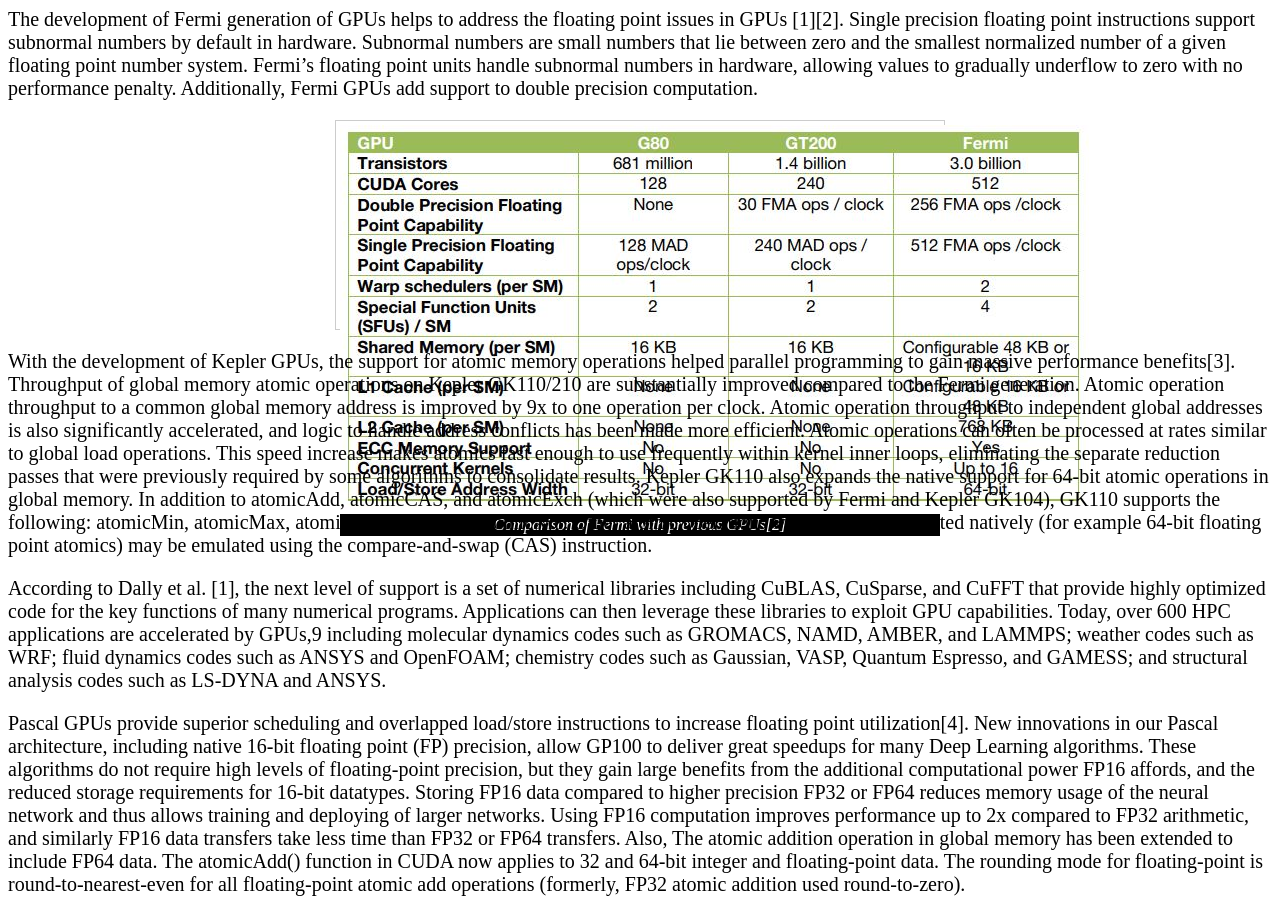
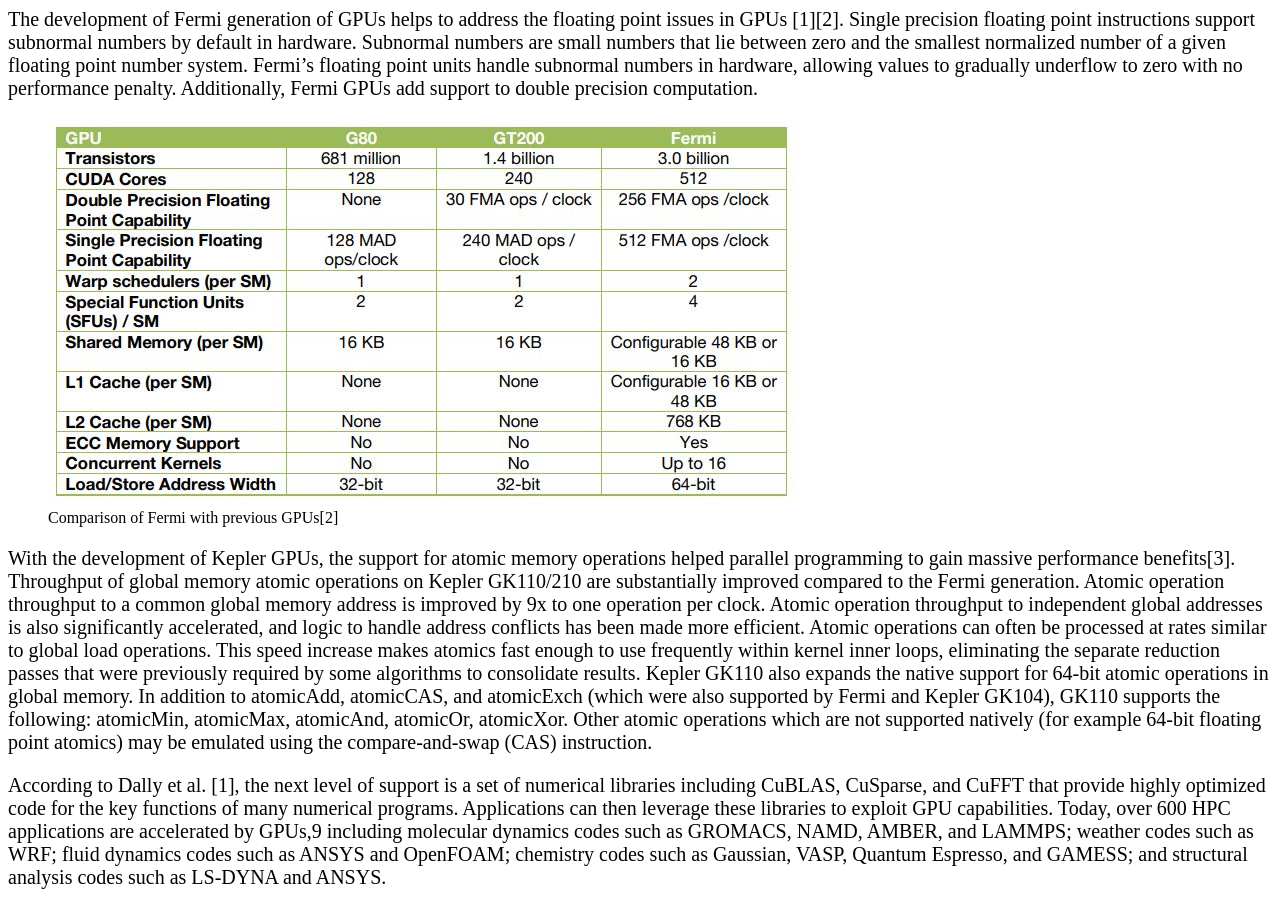
Before and after one commit to GPU-Program-Bug-Study/Comprehensive-Study-on-GPU-Program-Numerical-Issues.github.io, a plain HTML site: page index.html in a window 1280 px wide. Shown: the part 2020-2919 px from the top of the page. Drawn offline with Linux system fonts and the light colour scheme.

Commit message:
Update index.html

```diff
--- a/index.html
+++ b/index.html
@@ -606,23 +606,7 @@ table, th, td {
 
     </body>
 
-      <style>
-                figure {
-                  max-width: 600px;
-                  max-height: 200px;
-                  border: 1px #cccccc solid;
-                  padding: 4px;
-                  margin: auto;
-                }
 
-                figcaption {
-                  background-color: black;
-                  color: white;
-                  font-style: italic;
-                  padding: 2px;
-                  text-align: center;
-                }
-         </style>
 
         <figure>
           <img src="./Images/EDE304CF-CE51-4BA0-A635-268AAA689484.jpeg" alt="Overview" width="650" height="200">
```
